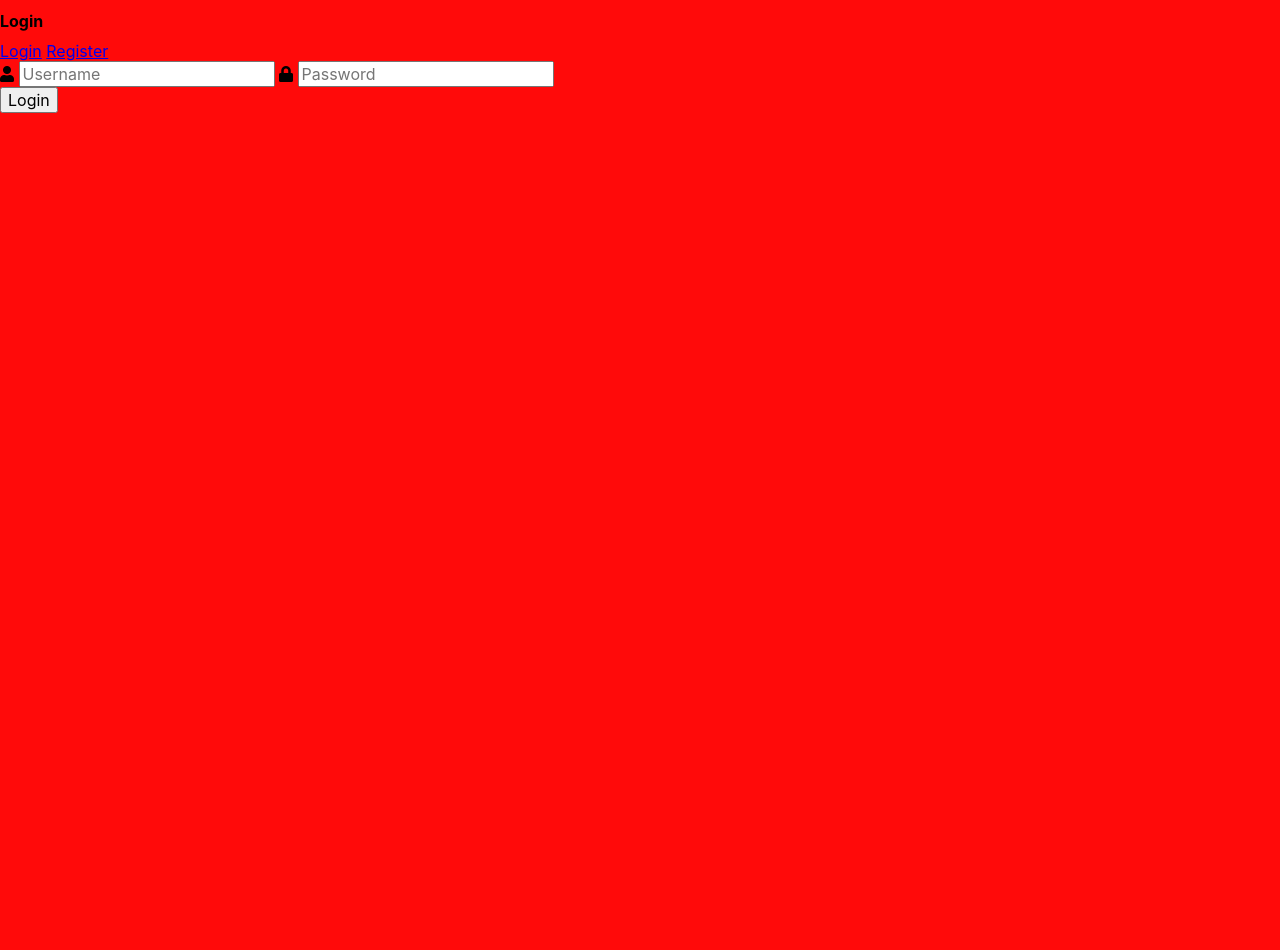
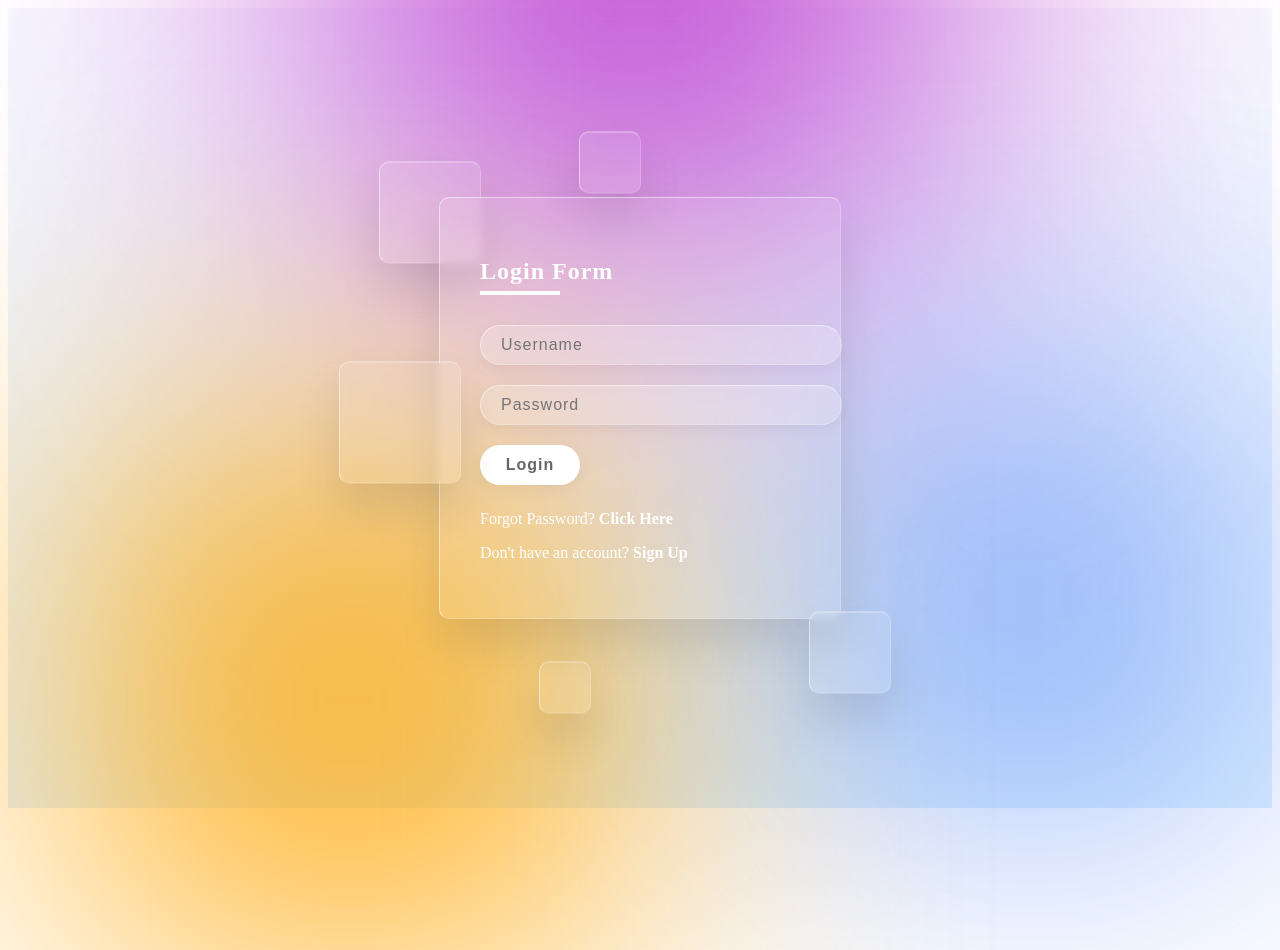
Before and after one commit to Vickouma77/EcoExchange, a Flask app: template auth/templates/login.html in a window 1280 px wide. Before the commit the page ends 113 px from the top, so only its background shows below. Run offline with Flask 3, Linux system fonts and the light colour scheme; the template is opened without the code that fills it, so the values that code supplies are empty.

Commit message:
changing the login page

```diff
--- a/auth/render.py
+++ b/auth/render.py
@@ -9,7 +9,7 @@ auth_blueprint = Blueprint('auth', __name__)
 auth_blueprint.config = {
     'MYSQL_HOST': 'localhost',
     'MYSQL_USER': 'root',
-    'MYSQL_PASSWORD': '',
+    'MYSQL_PASSWORD': 'Vickouma@77',
     'MYSQL_DB': 'EcoExchange'
 }
 
--- a/auth/statics/login.css
+++ b/auth/statics/login.css
@@ -1,11 +1,193 @@
-* {
-    box-sizing: border-box;
-    font-family: -apple-system, BlinkMacSystemFont, "segoe ui", roboto, oxygen, ubuntu, cantarell, "fira sans", "droid sans", "helvetica neue", Arial, sans-serif;
+body {
+    overflow: hidden;
+}
+
+section {
+    display: flex;
+    min-height: 100vh;
+    align-items: center;
+    justify-content: center;
+    background: linear-gradient(to bottom, #f7f7fe, #dff1ff);
+}
+
+section .colour {
+    position: absolute;
+    filter: blur(150px);
+}
+
+section .colour:nth-child(1) {
+    top: -350px;
+    width: 600px;
+    height: 600px;
+    background: #bf4ad4;
+}
+
+section .colour:nth-child(2) {
+    left: 100px;
+    width: 500px;
+    height: 500px;
+    bottom: -150px;
+    background: #ffa500;
+}
+
+section .colour:nth-child(3) {
+    right: 100px;
+    bottom: 50px;
+    width: 300px;
+    height: 300px;
+    background: #2b67f3;
+}
+
+.box {
+    position: relative;
+}
+
+.box .square {
+    position: absolute;
+    border-radius: 10px;
+    backdrop-filter: blur(5px);
+    background: rgba(255, 255, 255, 0.1);
+    animation-delay: calc(-1s * var(--i));
+    animation: animate 10s linear infinite;
+    box-shadow: 0 25px 45px rgba(0, 0, 0, 0.1);
+    border: 1px solid rgba(255, 255, 255, 0.5);
+    border-right: 1px solid rgba(255, 255, 255, 0.2);
+    border-bottom: 1px solid rgba(255, 255, 255, 0.2);
+}
+
+@keyframes animate {
+
+    0%,
+    100% {
+        transform: translateY(-40px);
+    }
+
+    50% {
+        transform: translateY(40px);
+    }
+}
+
+.box .square:nth-child(1) {
+    top: -50px;
+    left: -60px;
+    width: 100px;
+    height: 100px;
+}
+
+.box .square:nth-child(2) {
+    z-index: 2;
+    top: 150px;
+    left: -100px;
+    width: 120px;
+    height: 120px;
+}
+
+.box .square:nth-child(3) {
+    z-index: 2;
+    width: 80px;
+    height: 80px;
+    right: -50px;
+    bottom: -60px;
+}
+
+.box .square:nth-child(4) {
+    left: 100px;
+    width: 50px;
+    height: 50px;
+    bottom: -80px;
+}
+
+.box .square:nth-child(5) {
+    top: -80px;
+    left: 140px;
+    width: 60px;
+    height: 60px;
+}
+
+.container {
+    width: 400px;
+    display: flex;
+    min-height: 400px;
+    position: relative;
+    border-radius: 10px;
+    align-items: center;
+    justify-content: center;
+    backdrop-filter: blur(5px);
+    background: rgba(255, 255, 255, 0.1);
+    box-shadow: 0 25px 45px rgba(0, 0, 0, 0.1);
+    border: 1px solid rgba(255, 255, 255, 0.5);
+    border-right: 1px solid rgba(255, 255, 255, 0.2);
+    border-bottom: 1px solid rgba(255, 255, 255, 0.2);
+}
+
+.form {
+    width: 100%;
+    height: 100%;
+    padding: 40px;
+    position: relative;
+}
+
+.form h2 {
+    color: #fff;
+    font-size: 24px;
+    font-weight: 600;
+    position: relative;
+    letter-spacing: 1px;
+    margin-bottom: 40px;
+}
+
+.form h2::before {
+    left: 0;
+    width: 80px;
+    height: 4px;
+    content: "";
+    bottom: -10px;
+    background: #fff;
+    position: absolute;
+}
+
+.form .input__box {
+    width: 100%;
+    margin-top: 20px;
+}
+
+.form .input__box input {
+    width: 100%;
+    color: #fff;
+    border: none;
+    outline: none;
     font-size: 16px;
-    -webkit-font-smoothing: antialiased;
-    -moz-osx-font-smoothing: grayscale;
+    padding: 10px 20px;
+    letter-spacing: 1px;
+    border-radius: 35px;
+    background: rgba(255, 255, 255, 0.2);
+    border: 1px solid rgba(255, 255, 255, 0.5);
+    box-shadow: 0 5px 15px rgba(0, 0, 0, 0.05);
+    border-right: 1px solid rgba(255, 255, 255, 0.2);
+    border-bottom: 1px solid rgba(255, 255, 255, 0.2);
 }
-body {
-    background-color: rgb(255, 10, 10);
-    margin: 0;
+
+.form::placeholder {
+    color: #fff;
 }
+
+.form .input__box input[type="submit"] {
+    color: #666;
+    cursor: pointer;
+    background: #fff;
+    max-width: 100px;
+    font-weight: 600;
+    margin-bottom: 20px;
+}
+
+.forget {
+    color: #fff;
+    margin-top: 5px;
+}
+
+.forget a {
+    color: #fff;
+    font-weight: 600;
+    text-decoration: none;
+}
+/*styling login page */
--- a/auth/templates/login.html
+++ b/auth/templates/login.html
@@ -4,34 +4,45 @@
     <meta charset="UTF-8">
     <meta http-equiv="X-UA-Compatible" content="IE=edge">
     <meta name="viewport" content="width=device-width, initial-scale=1.0">
-    <link rel="icon" href="">
-    <link rel="stylesheet" type="text/css" href="{{ url_for('static', filename='css/login.css') }}">
-    <link rel="stylesheet" href="https://use.fontawesome.com/releases/v5.7.1/css/all.css">
+    <link rel="stylesheet" href="{{ url_for('static', filename='login.css') }}">
     <title>EcoExchange login</title>
 </head>
 <body>
-
-    <div class="login">
-        <h1>Login</h1>
-        <div class="links">
-            <a href="{{ url_for('login') }}" class="active">Login</a>
-            <a href="#">Register</a>
+    <section>
+        <div class="colour"></div>
+        <div class="colour"></div>
+        <div class="colour"></div>
+        <div class="box">
+            <!--div elements-->
+            <div class="square" style="--i: 0"></div>
+            <div class="square" style="--i: 1"></div>
+            <div class="square" style="--i: 2"></div>
+            <div class="square" style="--i: 3"></div>
+            <div class="square" style="--i: 4"></div>
+            <div class="container">
+                <div class="form">
+                    <h2>Login Form</h2>
+                    <form>
+                        <!--Html form elements-->
+                        <div class="input__box">
+                            <input type="text" placeholder="Username" />
+                        </div>
+                        <div class="input__box">
+                            <input type="password" placeholder="Password" />
+                        </div>
+                        <div class="input__box">
+                            <input type="submit" value="Login" />
+                        </div>
+                        <p class="forget">
+                            Forgot Password? <a href="#">Click Here</a>
+                        </p>
+                        <p class="forget">
+                            Don't have an account? <a href="#">Sign Up</a>
+                        </p>
+                    </form>
+                </div>
+            </div>
         </div>
-
-        <!--Login form starts here-->
-        <form action="{{ url_for('login') }}" method="post">
-            <label for="username">
-                <i class="fas fa-user"></i>
-            </label>
-            <input type="text" name="username" placeholder="Username" id="username" required>
-            <label for="password">
-                <i class="fas fa-lock"></i>
-            </label>
-            <input type="password" name="password" placeholder="Password" id="password" required>
-            <div class="msg">{{ msg }}</div>
-            <input type="submit" value="Login">
-        </form>
-    </div>
-
+    </section>
 </body>
 </html>
--- a/eco.py
+++ b/eco.py
@@ -6,7 +6,7 @@ from auth.render import auth_blueprint
 app = Flask(__name__)
 
 # Register the blueprint
-app.register_blueprint(auth_blueprint)
+app.register_blueprint(auth_blueprint, url_prefix='/auth')
 # ...
 
 if __name__ == '__main__':
```
